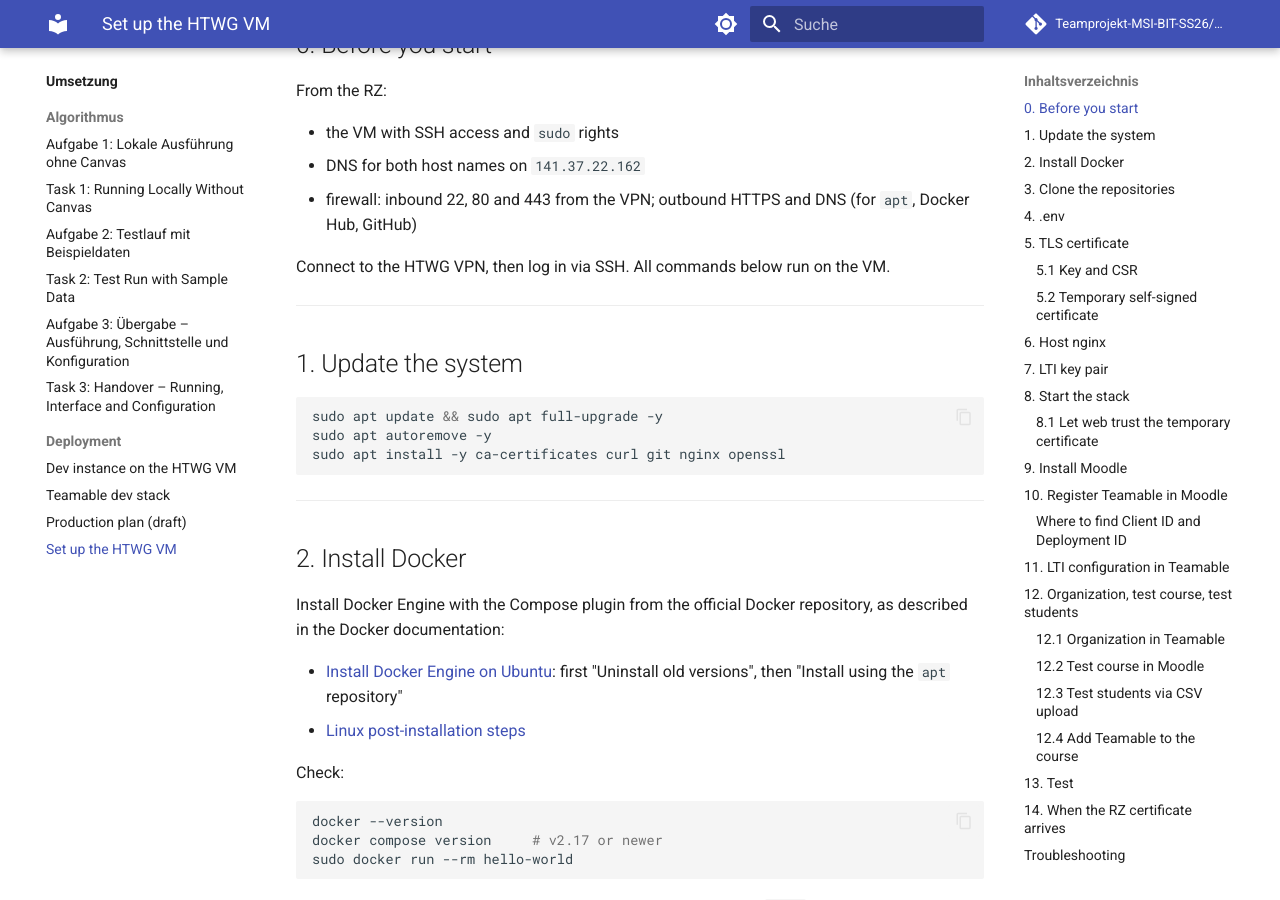
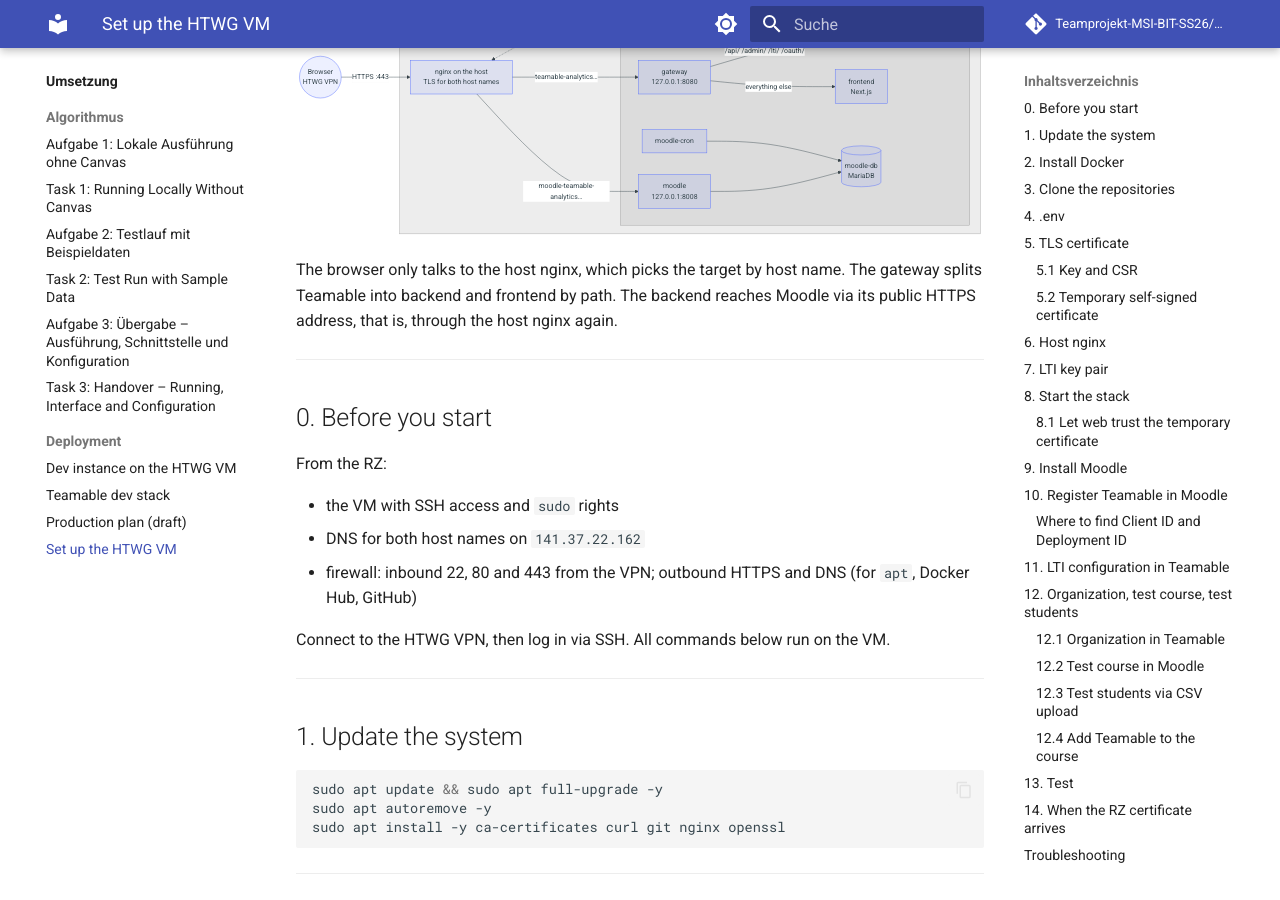
Before and after one commit to Teamprojekt-MSI-BIT-SS26/documentation, an MkDocs documentation site: the page built from docs/umsetzung/Deployment/vm-setup.md, in a window 1280 px wide and 900 px high, scrolled down 734 px. Built offline with MkDocs 1.6.1 and Material for MkDocs 9.7.7, drawn with Linux system fonts in a browser that asks for light colours; comment, search, counter and statistics services are not loaded.

Commit message:
Add an architecture diagram to the VM setup guide
Co-Authored-By: Claude Opus 5.5 <noreply@anthropic.com>

````diff
--- a/docs/umsetzung/Deployment/vm-setup.md
+++ b/docs/umsetzung/Deployment/vm-setup.md
@@ -12,6 +12,35 @@
 | Moodle | `https://moodle-teamable-analytics.in.htwg-konstanz.de` |
 | Stack | `/opt/teamable/teamable-dev-stack` |
 | TLS files | `/etc/ssl/teamable/` |
+
+```mermaid
+flowchart LR
+    Browser((Browser<br/>HTWG VPN)) -->|"HTTPS :443"| HN
+
+    subgraph VM["HTWG VM 141.37.22.162"]
+        HN["nginx on the host<br/>TLS for both host names"]
+
+        subgraph STACK["Compose project teamable-dev<br/>/opt/teamable/teamable-dev-stack"]
+            GW["gateway<br/>127.0.0.1:8080"]
+            WEB["web<br/>Teamable backend"]
+            DB[("db<br/>Postgres")]
+            FE["frontend<br/>Next.js"]
+            MO["moodle<br/>127.0.0.1:8008"]
+            CRON["moodle-cron"]
+            MDB[("moodle-db<br/>MariaDB")]
+            GW -->|"/api/ /admin/ /lti/ /oauth/"| WEB --> DB
+            GW -->|"everything else"| FE
+            MO --> MDB
+            CRON --> MDB
+        end
+
+        HN -->|"teamable-analytics…"| GW
+        HN -->|"moodle-teamable-analytics…"| MO
+        WEB -.->|"LTI: certs.php, token.php, NRPS<br/>via the host nginx"| HN
+    end
+```
+
+The browser only talks to the host nginx, which picks the target by host name. The gateway splits Teamable into backend and frontend by path. The backend reaches Moodle via its public HTTPS address, that is, through the host nginx again.
 
 ---
 
````
